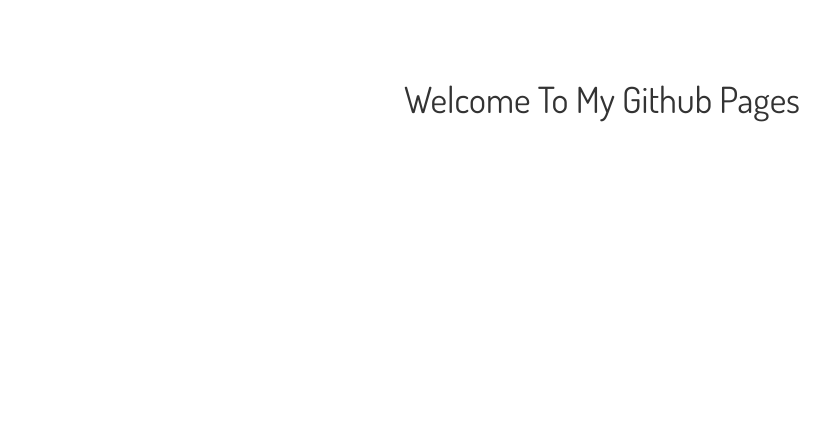
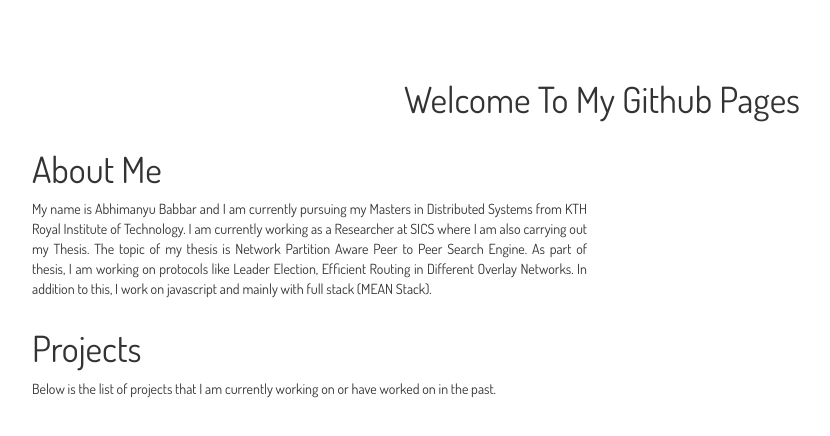
Before and after one commit to abhimanyubabbar/babbarshaer.github.io, a plain HTML site: page index.html in a window 1280 px wide. Shown: the whole page, without its empty margins (38-868 px from the left). Drawn offline with nearby package versions, Linux system fonts and the light colour scheme.

Commit message:
Some more content to my page.

```diff
--- /dev/null
+++ b/css/main.css
@@ -0,0 +1,9 @@
+body {
+    padding-top: 60px;
+    font-family: 'Dosis', sans-serif;
+}
+
+.mtl {
+    margin-top: 5dcc0px;
+
+}
--- a/index.html
+++ b/index.html
@@ -6,12 +6,36 @@
     <link href="https://maxcdn.bootstrapcdn.com/bootstrap/3.3.4/css/bootstrap.min.css" rel="stylesheet">
     <link href='http://fonts.googleapis.com/css?family=Dosis|Lobster' rel='stylesheet' type='text/css'>
     <link href="css/bootstrap.min.css">
+    <link href="css/main.css" rel="stylesheet">
 </head>
-<body style="padding-top: 60px; font-family: 'Dosis', sans-serif;">
+<body>
 
 <div class="container">
 
     <h1 class="text-center"> Welcome To My Github Pages</h1>
+
+
+    <div class="row mtl">
+
+        <h1 class="col-xs-12"> About Me </h1>
+        <p class="col-md-6 col-xs-12 text-justify">
+            My name is Abhimanyu Babbar and I am currently pursuing my Masters in Distributed Systems from KTH Royal Institute of Technology.
+            I am currently working as a Researcher at SICS where I am also carrying out my Thesis. The topic of my thesis is Network Partition Aware Peer to Peer Search Engine.
+            As part of thesis, I am working on protocols like Leader Election, Efficient Routing in Different Overlay Networks. In addition to this, I work on javascript and mainly
+            with full stack (MEAN Stack).
+        </p>
+
+    </div>
+
+
+    <div class="row">
+
+        <h1 class="col-xs-12">Projects</h1>
+        <p class="col-md-6 col-xs-12 text-justify">
+            Below is the list of projects that I am currently working on or have worked on in the past.
+        </p>
+
+    </div>
 
 </div>
 
```
